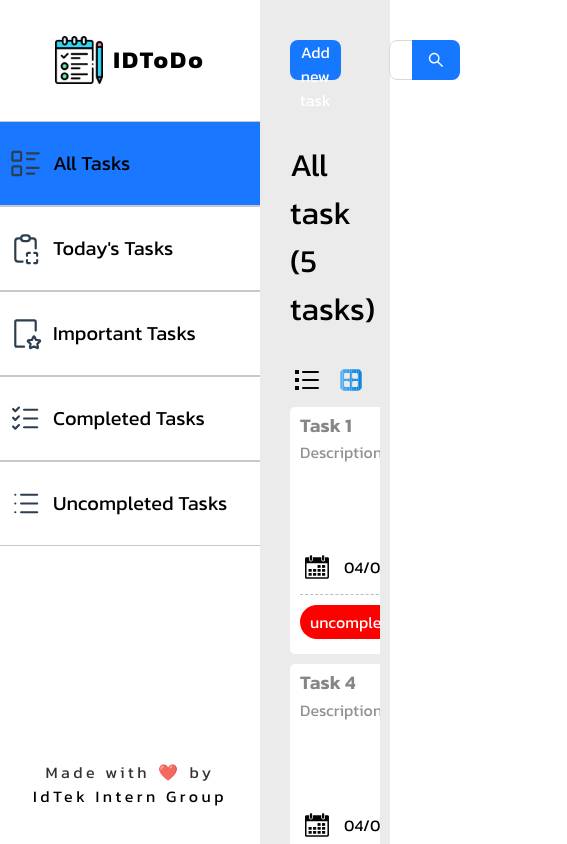
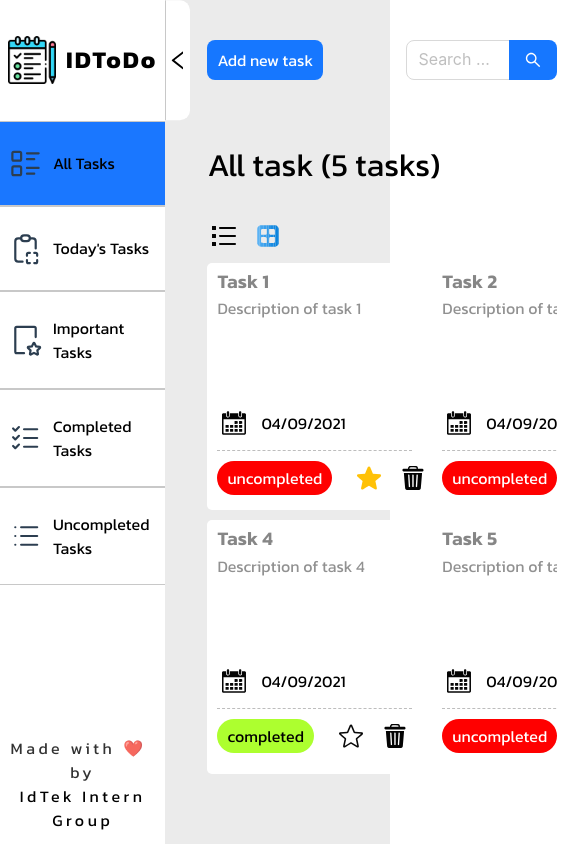
Before and after one commit to phongpham0702/project-idtodo, a React (Vite) app: page / in a window 390 px wide. Shown: the whole page, 567 px wide, since content can reach past the window. Built offline with nearby package versions, Linux system fonts and the light colour scheme.

Commit message:
responsive sidebar

```diff
--- a/package.json
+++ b/package.json
@@ -11,10 +11,12 @@
   },
   "dependencies": {
     "antd": "^5.18.0",
+    "fs-extra": "^11.2.0",
     "react": "^18.2.0",
     "react-dom": "^18.2.0"
   },
   "devDependencies": {
+    "@types/fs-extra": "^11.0.4",
     "@types/react": "^18.2.66",
     "@types/react-dom": "^18.2.22",
     "@typescript-eslint/eslint-plugin": "^7.2.0",
@@ -25,6 +27,7 @@
     "eslint-plugin-react-hooks": "^4.6.0",
     "eslint-plugin-react-refresh": "^0.4.6",
     "postcss": "^8.4.38",
+    "react-icons": "^5.2.1",
     "tailwindcss": "^3.4.3",
     "typescript": "^5.2.2",
     "vite": "^5.2.0"
--- a/src/assets/styles/App.css
+++ b/src/assets/styles/App.css
@@ -3,24 +3,11 @@
   min-height: 100vh;
   margin: 0 auto;
   display: flex;
-  gap: 1rem;
-  justify-content: space-between;
+  gap: 2rem;
   background-color: rgb(235, 235, 235);
 }
-/* .logo {
-  height: 6em;
-  padding: 1.5em;
-  will-change: filter;
-  transition: filter 300ms;
-}
-.logo:hover {
-  filter: drop-shadow(0 0 2em #646cffaa);
-}
-.logo.react:hover {
-  filter: drop-shadow(0 0 2em #61dafbaa);
-}
 
-@keyframes logo-spin {
+/* @keyframes logo-spin {
   from {
     transform: rotate(0deg);
   }
@@ -33,12 +20,4 @@
   a:nth-of-type(2) .logo {
     animation: logo-spin infinite 20s linear;
   }
-}
-
-.card {
-  padding: 2em;
-}
-
-.read-the-docs {
-  color: #888;
 } */
--- a/src/assets/styles/MainPanelStyle/main-panel.css
+++ b/src/assets/styles/MainPanelStyle/main-panel.css
@@ -2,7 +2,7 @@
     display: flex;
     flex-direction: column;
     height: 100vh;
-    width: calc(100% - var(--side-bar-width-expand) - 20px);
+    width: calc(100% - 20px);
     padding: 0px 10px;
 }
 
--- a/src/assets/styles/SideBarStyle/sidebar.css
+++ b/src/assets/styles/SideBarStyle/sidebar.css
@@ -6,12 +6,37 @@
     display:flex;
     flex-direction: column;
     flex-wrap: nowrap;
+    transition: 100ms ease-out;
+}
+
+.sidebar.minimize{
+    width: var(--side-bar-width-minimize);
 }
 
 .sidebar .sidebar-header{
     flex: 1;
     background-color: transparent;
     align-content: center;
+    position: relative;
+}
+
+.sidebar .sidebar-header .sidebar-toggle{
+    position: absolute;
+    height: 100%;
+    bottom: 50%;
+    left: 100%;
+    transform: translateY(50%);
+    background-color: white;
+    font-size: 1.5rem;
+    align-content: center;
+    border-top-right-radius: 10px;
+    border-bottom-right-radius: 10px;
+    border-left: 1px solid rgb(200, 200, 200);
+}
+
+.sidebar .sidebar-header .sidebar-toggle:hover{
+    background-color: rgb(225, 225, 225);
+    cursor: pointer;
 }
 
 .sidebar .sidebar-header .header-content{
@@ -35,6 +60,10 @@
     letter-spacing: 2px;
 }
 
+.sidebar.sidebar.minimize .sidebar-header .header-content span{
+    display: none;
+}
+
 .sidebar .sidebar-body{
     flex: 5;
     display: flex;
@@ -45,7 +74,7 @@
 .sidebar .sidebar-body .tab-container{
     border-bottom:  0.5px solid rgb(200, 200, 200);
     border-top:  0.5px solid rgb(200, 200, 200);
-    padding: 1.5rem 0;
+    padding: 0.75rem 0;
 }
 
 .sidebar .sidebar-body .tab-container:hover{
--- a/src/assets/styles/SideBarStyle/tab.css
+++ b/src/assets/styles/SideBarStyle/tab.css
@@ -2,15 +2,27 @@
     background-color: transparent;
     display: flex;
     gap: 0.625rem;
-    padding: 0 0.5rem;
+    padding: 0.75rem 0.5rem;
     height: 100%;
+}
+
+.sidebar-tab:hover{
+    scale: 0.9;
 }
 
 .sidebar-tab span{
     align-content: center;
     font-family: "Kanit";
-    font-size: 1.25em;
+    font-size: 1em;
     font-weight: 400;
+}
+
+.minimize .sidebar-tab span{
+    display:none;
+}
+
+.minimize .sidebar-tab {
+    justify-content: center;
 }
 
 
--- a/src/assets/styles/index.css
+++ b/src/assets/styles/index.css
@@ -7,7 +7,8 @@
   line-height: 1.5;
   font-weight: 400;
   font-family: "Kanit", sans-serif;
-  --side-bar-width-expand: 260px
+  --side-bar-width-expand: 280px;
+  --side-bar-width-minimize: 70px;
   /* color-scheme: light dark;
   color: rgba(255, 255, 255, 0.87);
   background-color: #242424;
@@ -32,31 +33,8 @@ body {
   min-height: 100vh;
 }
 
-/* h1 {
-  font-size: 3.2em;
-  line-height: 1.1;
-}
 
-button {
-  border-radius: 8px;
-  border: 1px solid transparent;
-  padding: 0.6em 1.2em;
-  font-size: 1em;
-  font-weight: 500;
-  font-family: inherit;
-  background-color: #1a1a1a;
-  cursor: pointer;
-  transition: border-color 0.25s;
-}
-button:hover {
-  border-color: #646cff;
-}
-button:focus,
-button:focus-visible {
-  outline: 4px auto -webkit-focus-ring-color;
-}
-
-@media (prefers-color-scheme: light) {
+/* @media (prefers-color-scheme: light) {
   :root {
     color: #213547;
     background-color: #ffffff;
@@ -67,4 +45,4 @@ button:focus-visible {
   button {
     background-color: #f9f9f9;
   }
-} */
+}  */
--- a/src/components/sidebar/sidebar.component.tsx
+++ b/src/components/sidebar/sidebar.component.tsx
@@ -2,22 +2,29 @@ import "../../assets/styles/SideBarStyle/sidebar.css"
 import { tabList } from "../../constant/Tabs";
 import SideBarTab from "./tab.component";
 import appLogo from "../../assets/icons/to-do-list.png";
-
+import {useState} from "react"
+import {AiOutlineLeft, AiOutlineRight} from "react-icons/ai"
 type propsType = {
     tabId: number;
     handleTabClick: (newTabId:number) => void;
 }
 
 const SideBar = ({tabId, handleTabClick}:propsType) => {
+
+    const [collapsed, setCollapsed] = useState(false);
+
     return(
 
-        <div className="sidebar">
+        <div className={`sidebar ${collapsed ? "minimize":""}`}>
             <div className="sidebar-header">
                 <div className="header-content">
                     <img src={appLogo} alt="Logo"/>
                     <span>IDToDo</span>
                 </div>
+                <div className="sidebar-toggle" onClick={() => setCollapsed(!collapsed)}>
+                   {collapsed ? <AiOutlineRight/> : <AiOutlineLeft/>}
 
+                </div>
             </div>
             <div className ="sidebar-body">
                 {
@@ -34,6 +41,11 @@ const SideBar = ({tabId, handleTabClick}:propsType) => {
             </div>
 
             <div className="sidebar-footer">
+                {
+                    collapsed ?
+                        <><span className="px-2 text-3xl">❤️</span></>
+                        :
+                        <>
                             <div className="opacity-80">
                                 Made with
                                 <span className="px-2">❤️</span>
@@ -42,7 +54,9 @@ const SideBar = ({tabId, handleTabClick}:propsType) => {
                             <div>
                                 IdTek Intern Group
                             </div>
+                        </>
 
+                }
             </div>
 
         </div>
--- /dev/null
+++ b/src/helpers/filewriter.data.ts
@@ -0,0 +1,15 @@
+import fs from 'fs-extra';
+
+type
+
+export class DataWriter {
+    constructor()
+    {
+
+    }
+
+    writeFile(path:string, data:JSON)
+    {
+        fs.writeFile(path,data)
+    }
+}
```
Also changed, not shown: 1 other file (tests, documents, lock files or other folders). Lines whose indentation alone changed are shown as unchanged.
